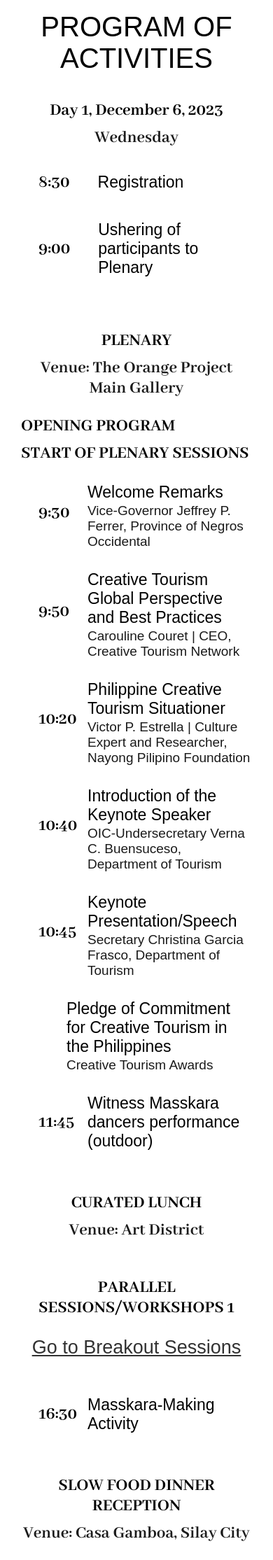
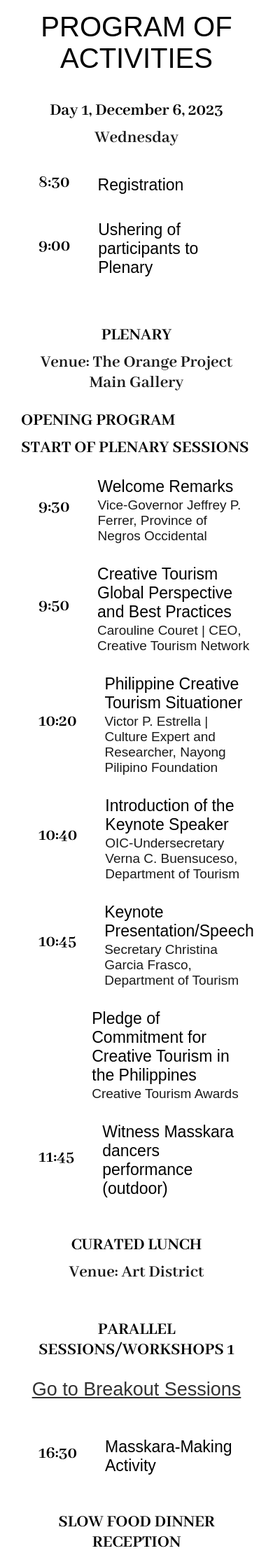
Before and after one commit to brentibanez331/PCTC_2023, a PHP site: page /programme.html in a window 390 px wide. Shown: the part 347-2576 px from the top of the page at 70% size. Run offline with PHP 8.4, Linux system fonts and the light colour scheme; some libraries are stand-ins or nearby versions; some web fonts are replaced.

Commit message:
chore: minor spacing update

```diff
--- a/css/styles.css
+++ b/css/styles.css
@@ -1346,12 +1346,17 @@ a {
     .programme .breakout-main .breakout-session {
         margin-left: 0px;
     }
+
 }
 
 @media(max-width: 500px) {
 
     .programme .time-slot .time {
-        width: 70px;
+        width: 100px;
+    }
+
+    .programme .time-slot .event-desc {
+        width: 300px;
     }
 
 
--- a/programme.html
+++ b/programme.html
@@ -65,11 +65,16 @@
 
             <div class="time-slot">
                 <h3>8:30</h3>
+                <div class="event-desc">
                     <p>Registration</p>
+                </div>
             </div>
             <div class="time-slot">
                 <h3>9:00</h3>
+                <div class="event-desc">
                     <p> Ushering of participants to Plenary</p>
+                </div>
+
             </div>
         </div>
         <br>
@@ -139,7 +144,10 @@
                 <div class="time">
                     <h3>11:45</h3>
                 </div>
+                <div class="event-desc">
                     <p>Witness Masskara dancers performance (outdoor)</p>
+                </div>
+
             </div>
         </div>
 
@@ -234,7 +242,9 @@
                 <div class="time">
                     <h3>16:30</h3>
                 </div>
+                <div class="event-desc">
                     <p>Masskara-Making Activity</p>
+                </div>
             </div>
         </div>
 
@@ -267,13 +277,17 @@
                     <div class="time">
                         <h3>8:30</h3>
                     </div>
+                    <div class="event-desc">
                         <p> Registration</p>
+                    </div>
                 </div>
                 <div class="time-slot">
                     <div class="time">
                         <h3>9:00</h3>
                     </div>
+                    <div class="event-desc">
                         <p> Recap of Day 1 Activities and Day 2 Overview</p>
+                    </div>
                 </div>
                 <div class="time-slot">
                     <div class="time">
@@ -300,8 +314,10 @@
                     <div class="time">
                         <h3>9:50</h3>
                     </div>
+                    <div class="event-desc">
                         <p> Panel Discussion 1: The Role of Public and Private Stakeholders in the Development of Creative
                             Tourism in the Philippines (Leveraging the Creative Industries for Tourism Outcomes)</p>
+                    </div>
                 </div>
 
                 <div class="panels">
@@ -339,8 +355,10 @@
                     <div class="time">
                         <h3>10:50</h3>
                     </div>
+                    <div class="event-desc">
                         <p> Panel Discussion 2: Becoming a UNESCO Creative City: Leveraging Creative Cities Designation for
                             Creative Tourism</p>
+                    </div>
                 </div>
 
                 <div class="panels">
@@ -504,13 +522,17 @@
                         <div class="time">
                             <h3>17:30</h3>
                         </div>
+                        <div class="event-desc">
                             <p> Synthesis / Way Forward</p>
+                        </div>
                     </div>
                     <div class="time-slot">
                         <div class="time">
                             <h3></h3>
                         </div>
+                        <div class="event-desc">
                             <p> Technical Visit Overview</p>
+                        </div>
                     </div>
 
                     <h2 style="text-align:center">CLOSING CEREMONIES AND SOCIALS</h2>
```
Lines whose indentation alone changed are shown as unchanged.
